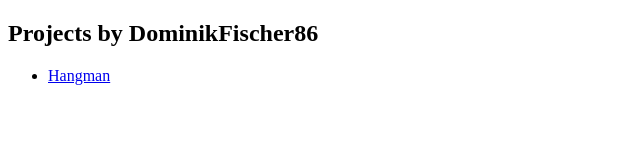
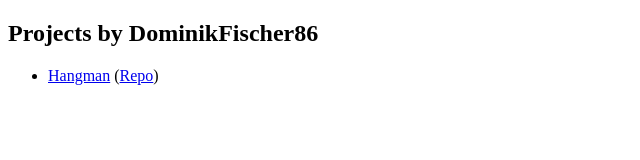
Before and after one commit to DominikFischer86/DominikFischer86.github.io, a plain HTML site: page index.html in a window 1280 px wide. Shown: the full height of the page, 0-640 px from the left. Drawn offline with Linux system fonts and the light colour scheme.

Commit message:
Update index.html

```diff
--- a/index.html
+++ b/index.html
@@ -10,7 +10,7 @@
       <h1>Projects by DominikFischer86</h1>
       <ul>
         <li>
-          <a href="/hangman">Hangman</a>
+          <a href="/hangman">Hangman</a> (<a href="https://github.com/DominikFischer86/Hangman" target="_blank">Repo</a>)
         </li>
       </ul>
     </section>
```
